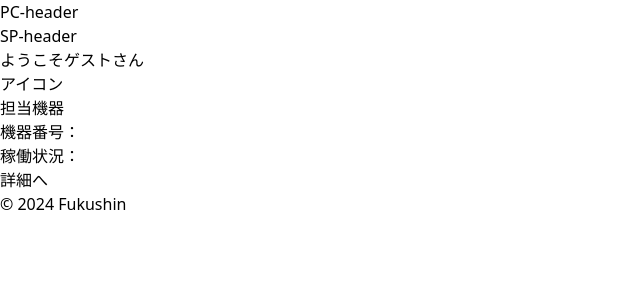
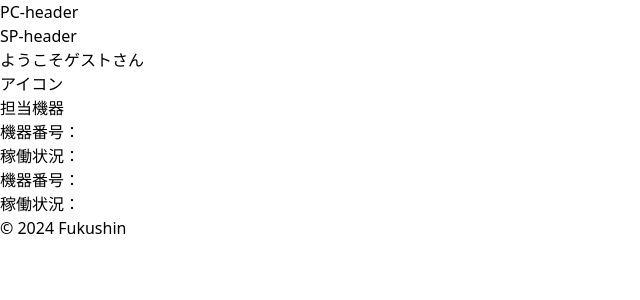
Before and after one commit to yoshihiro-tada/react_vite_pwa_iot_app, a React (Vite) app: page / in a window 1280 px wide. Shown: the top 300 px of the page, without its empty margins (0-640 px from the left). Built offline with nearby package versions, Linux system fonts and the light colour scheme.

Commit message:
スタイル調整

```diff
--- a/src/pages/Top.tsx
+++ b/src/pages/Top.tsx
@@ -8,12 +8,24 @@ function Top() {
         <div>アイコン</div>
       </div>
       <h2 className="font-bold text-lg">担当機器</h2>
-      <div className="bg-white rounded-lg p-2 shadow-md border-solid border-gray-400 margin-top: 0.5rem;
-margin-bottom: 0.5rem;">
-        <div className="text-sm">機器番号：</div>
-        <div className="text-sm">稼働状況：</div>
-      </div>
-      <Link to={`/details`}>詳細へ</Link>
+      <ul className="flex">
+        <li className="my-2 w-full max-w-xs mr-4">
+          <Link to={`/details`}>
+            <div className="bg-white rounded-lg p-2 shadow-md border-solid border-gray-200 border-1 box-border">
+              <div className="text-sm">機器番号：</div>
+              <div className="text-sm">稼働状況：</div>
+            </div>
+          </Link>
+        </li>
+        <li className="my-2 w-full max-w-xs mr-4">
+          <Link to={`/details`}>
+            <div className="bg-white rounded-lg p-2 shadow-md border-solid border-gray-200 border-1 box-border">
+              <div className="text-sm">機器番号：</div>
+              <div className="text-sm">稼働状況：</div>
+            </div>
+          </Link>
+        </li>
+      </ul>
     </>
   );
 }
```
